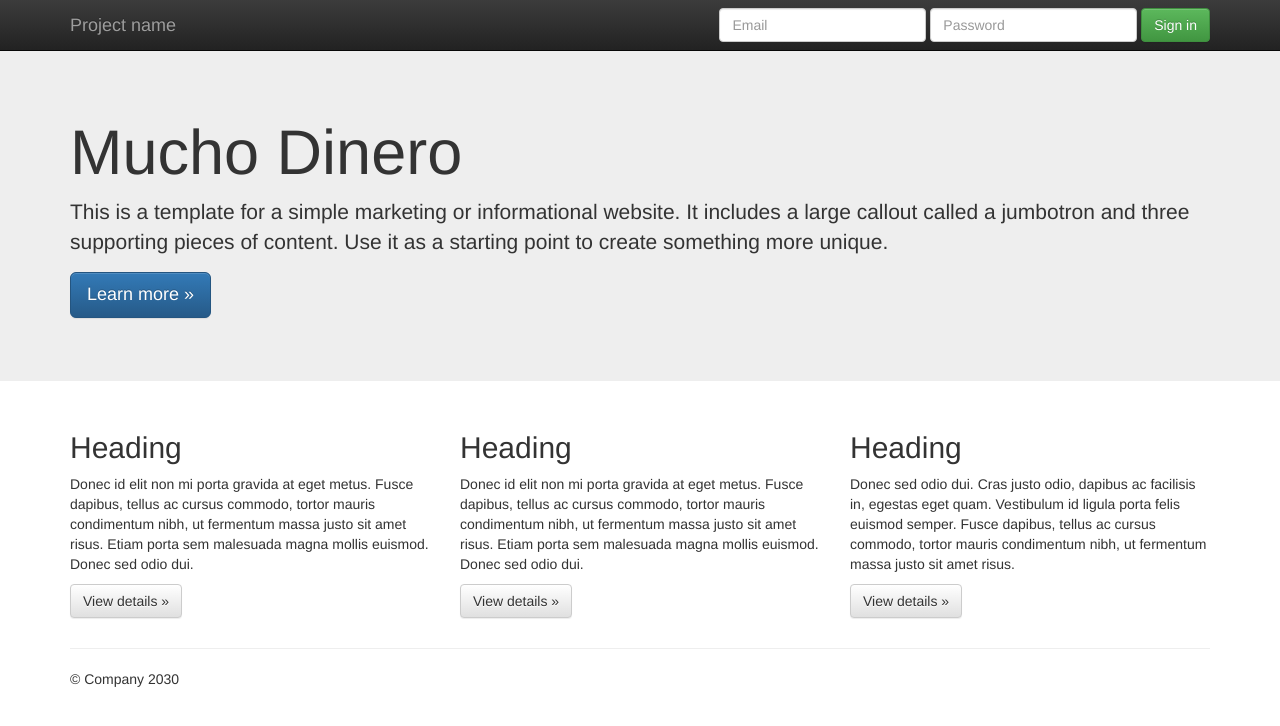
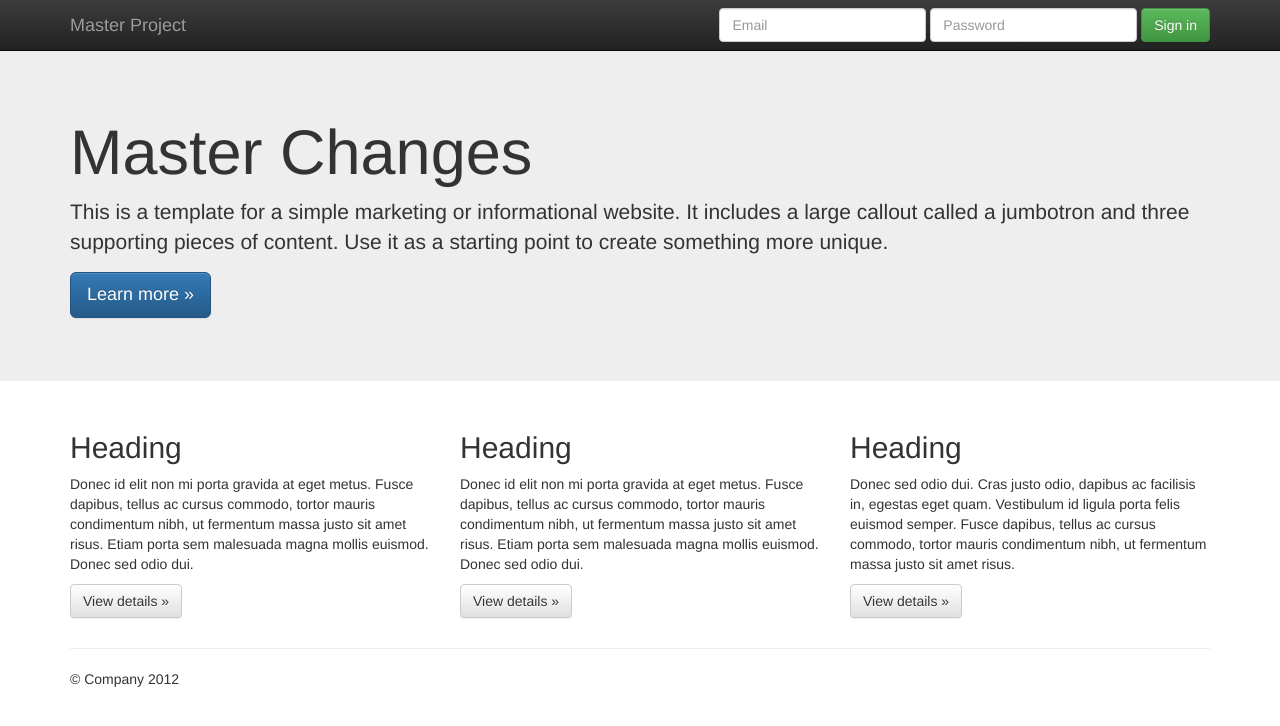
Before and after one commit to gauthamhs/existing-webproject, a plain HTML site: page index.html in a window 1280 px wide. Drawn offline with nearby package versions, Linux system fonts and the light colour scheme.

Commit message:
Making master changes

```diff
--- a/index.html
+++ b/index.html
@@ -36,7 +36,7 @@
             <span class="icon-bar"></span>
             <span class="icon-bar"></span>
           </button>
-          <a class="navbar-brand" href="#">Project name</a>
+          <a class="navbar-brand" href="#">Master Project</a>
         </div>
         <div id="navbar" class="navbar-collapse collapse">
           <form class="navbar-form navbar-right" role="form">
@@ -55,7 +55,7 @@
     <!-- Main jumbotron for a primary marketing message or call to action -->
     <div class="jumbotron">
       <div class="container">
-        <h1>Mucho Dinero</h1>
+        <h1>Master Changes</h1>
         <p>This is a template for a simple marketing or informational website. It includes a large callout called a jumbotron and three supporting pieces of content. Use it as a starting point to create something more unique.</p>
         <p><a class="btn btn-primary btn-lg" href="#" role="button">Learn more &raquo;</a></p>
       </div>
@@ -84,7 +84,7 @@
       <hr>
 
       <footer>
-        <p>&copy; Company 2030</p>
+        <p>&copy; Company 2012</p>
       </footer>
     </div> <!-- /container -->        <script src="//ajax.googleapis.com/ajax/libs/jquery/1.11.2/jquery.min.js"></script>
         <script>window.jQuery || document.write('<script src="js/vendor/jquery-1.11.2.min.js"><\/script>')</script>
```
